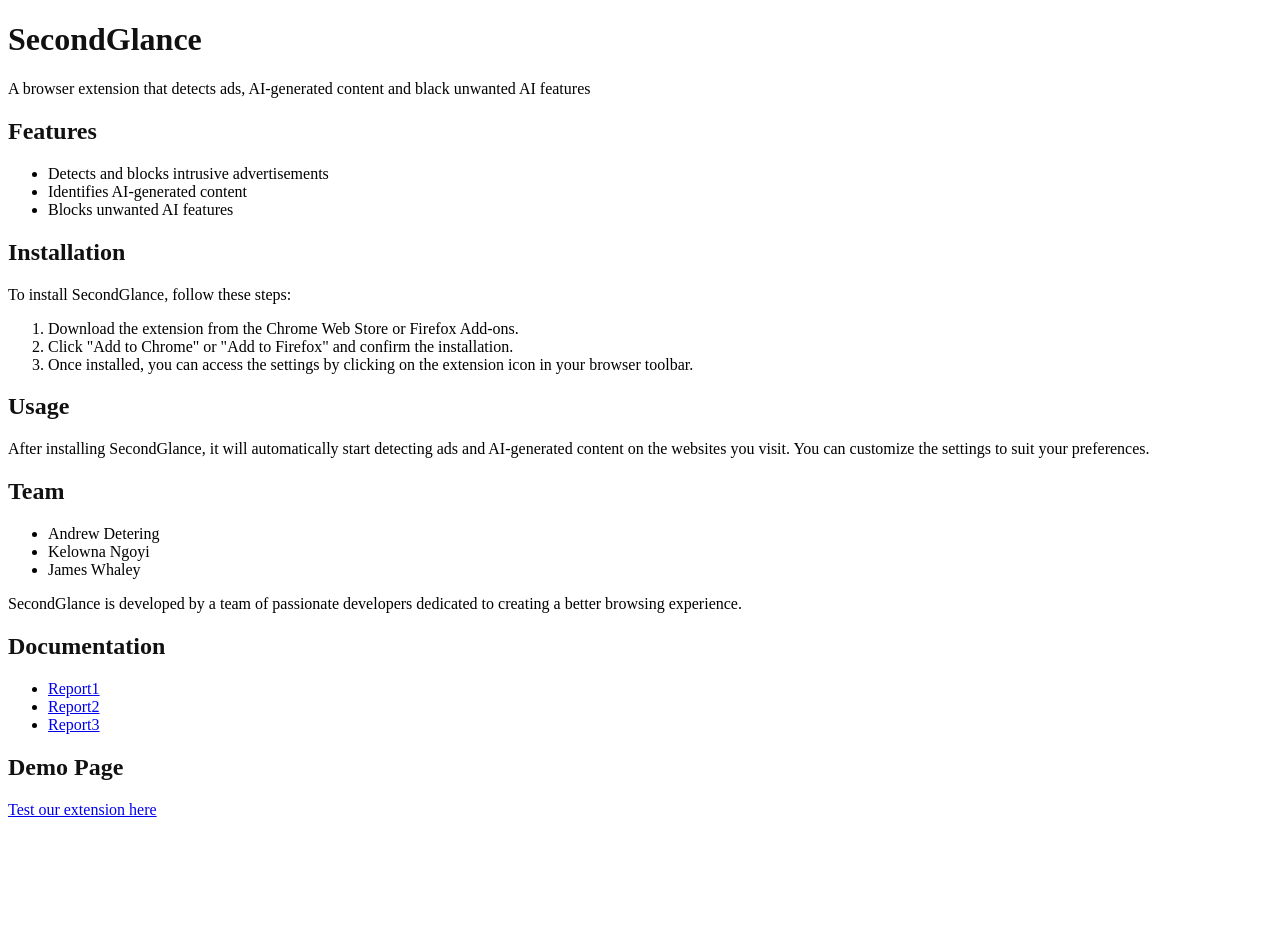
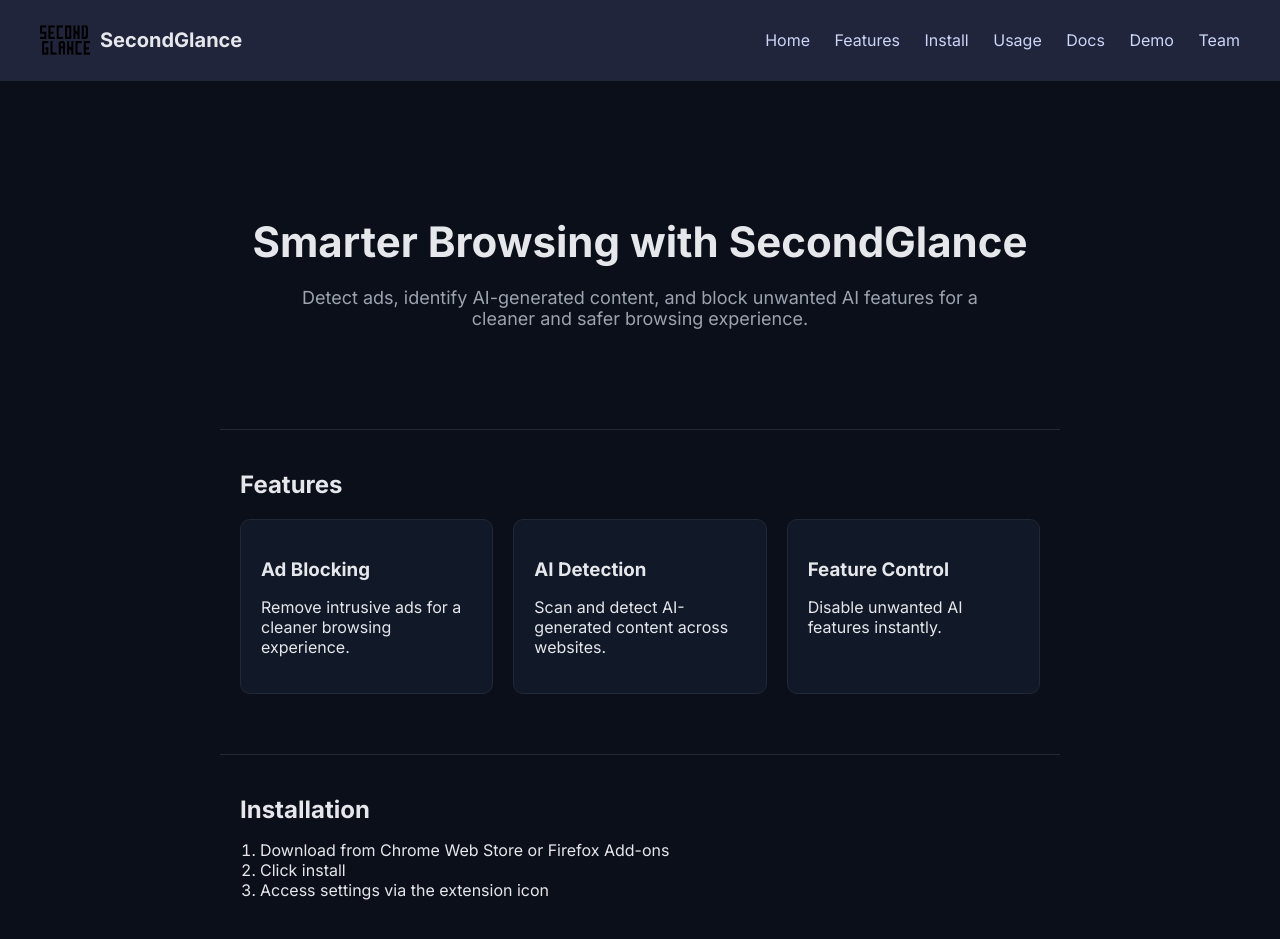
Before and after one commit to whaleyj-2401/SecondGlance, a browser extension: page website/website.html in a window 1280 px wide. Shown: the top 939 px of the page. Before the commit the page ends 827 px from the top, so only its background shows below. Drawn offline with Linux system fonts and the light colour scheme.

Commit message:
website and styles added

```diff
--- a/website/website.html
+++ b/website/website.html
@@ -1,52 +1,99 @@
 <!DOCTYPE html>
-<html lang="en">
+<html>
 <head>
-        <title>SecondGlance</title>
-        <link rel="stylesheet" href="website_styles.css">
+    <meta charset="UTF-8">
+    <meta name="viewport" content="width=device-width, initial-scale=1.0">
+    <title>SecondGlance</title>
+    <link rel="stylesheet" href="website_styles.css">
+
+    <link href="https://fonts.googleapis.com/css2?family=Inter:wght@300;400;600;700&display=swap" rel="stylesheet">
 </head>
+
 <body>
-    <h1>SecondGlance</h1>
-    <p>A browser extension that detects ads, AI-generated content and black unwanted AI features</p>
 
+<nav class="navbar">
+    <div class="logo-container">
+        <img src="../extension/icons/second_glance_logo_2.png" class="logo-img">
+        <span class="logo-text">SecondGlance</span>
+    </div>
+
+    <div class="nav-links">
+        <a href="#">Home</a>
+        <a href="#features">Features</a>
+        <a href="#installation">Install</a>
+        <a href="#usage">Usage</a>
+        <a href="#docs">Docs</a>
+        <a href="#demo">Demo</a>
+        <a href="#team">Team</a>
+    </div>
+</nav>
+
+<section class="hero">
+    <h1>Smarter Browsing with SecondGlance</h1>
+    <p>
+        Detect ads, identify AI-generated content, and block unwanted AI features
+        for a cleaner and safer browsing experience.
+    </p>
+</section>
+
+<section id="features" class="section">
     <h2>Features</h2>
-    <ul>
-        <li>Detects and blocks intrusive advertisements</li>
-        <li>Identifies AI-generated content</li>
-        <li>Blocks unwanted AI features</li>
-    </ul>
+    <div class="features-grid">
+        <div class="feature-card">
+            <h3>Ad Blocking</h3>
+            <p>Remove intrusive ads for a cleaner browsing experience.</p>
+        </div>
 
+        <div class="feature-card">
+            <h3>AI Detection</h3>
+            <p>Scan and detect AI-generated content across websites.</p>
+        </div>
+
+        <div class="feature-card">
+            <h3>Feature Control</h3>
+            <p>Disable unwanted AI features instantly.</p>
+        </div>
+    </div>
+</section>
+
+<section id="installation" class="section">
     <h2>Installation</h2>
-    <p>To install SecondGlance, follow these steps:</p>
     <ol>
-        <li>Download the extension from the Chrome Web Store or Firefox Add-ons.</li>
-        <li>Click "Add to Chrome" or "Add to Firefox" and confirm the installation.</li>
-        <li>Once installed, you can access the settings by clicking on the extension icon
-            in your browser toolbar.</li>
+        <li>Download from Chrome Web Store or Firefox Add-ons</li>
+        <li>Click install</li>
+        <li>Access settings via the extension icon</li>
     </ol>
+</section>
 
+<section id="usage" class="section">
     <h2>Usage</h2>
-    <p>After installing SecondGlance, it will automatically start detecting ads and
-        AI-generated content on the websites you visit. You can customize the settings
-        to suit your preferences.</p>
+    <p>
+        The extension runs automatically. Customize settings anytime
+        to control ads and AI detection.
+    </p>
+</section>
 
+<section id="team" class="section">
     <h2>Team</h2>
     <ul>
         <li>Andrew Detering</li>
         <li>Kelowna Ngoyi</li>
         <li>James Whaley</li>
     </ul>
-    <p>SecondGlance is developed by a team of passionate developers dedicated to creating
-        a better browsing experience.</p>
+</section>
 
+<section id="docs" class="section">
     <h2>Documentation</h2>
     <ul>
-        <li><a href="docs/report1.pdf">Report1</a></li>
-        <li><a href="docs/report2.pdf">Report2</a></li>
-        <li><a href="docs/report3.pdf">Report3</a></li>
+        <li><a href="docs/requirements.pdf">Requirements</a></li>
+        <li><a href="docs/uc.pdf">Use Cases</a></li>
     </ul>
+</section>
 
-    <h2>Demo Page</h2>
-    <a href="demo_page/demo_page.html">Test our extension here</a>
+<section id="demo" class="section">
+    <h2>Demo</h2>
+    <a class="button" href="../demo_page/demo_page.html">Try Demo Page</a>
+</section>
 
 </body>
 </html>
--- a/website/website_styles.css
+++ b/website/website_styles.css
@@ -1,11 +1,112 @@
-body{
-    background-color: white;
+html {
+    scroll-behavior: smooth;
 }
 
-h1{
-    color: #111;
+body {
+    font-family: 'Inter', sans-serif;
+    margin: 0;
+    background-color: #0b0f1a;
+    color: #e5e7eb;
 }
 
-h2{
-    color: #111;
+.navbar {
+    display: flex;
+    justify-content: space-between;
+    align-items: center;
+    padding: 15px 40px;
+    background-color: #20253c;
+    border-bottom: 1px solid #1f2937;
 }
+
+.logo-container {
+    display: flex;
+    align-items: center;
+    gap: 10px;
+}
+
+.logo-img {
+    width: 50px;
+    height: 50px;
+}
+
+.logo-text {
+    font-weight: 700;
+    font-size: 20px;
+}
+
+.nav-links a {
+    margin-left: 20px;
+    text-decoration: none;
+    color: #cbd5f5;
+    font-weight: 500;
+}
+
+.nav-links a:hover {
+    color: white;
+}
+
+.hero {
+    text-align: center;
+    padding: 100px 20px 60px;
+}
+
+.hero h1 {
+    font-size: 42px;
+    margin-bottom: 20px;
+}
+
+.hero p {
+    max-width: 700px;
+    margin: auto;
+    color: #9ca3af;
+    font-size: 18px;
+}
+
+.section {
+    max-width: 800px;
+    margin: 40px auto;
+    padding: 20px;
+    border-top: 1px solid #1f2937;
+}
+
+.section h2 {
+    margin-bottom: 10px;
+}
+
+.section ul,
+.section ol {
+    padding-left: 20px;
+}
+
+.features-grid {
+    display: grid;
+    grid-template-columns: repeat(auto-fit, minmax(220px, 1fr));
+    gap: 20px;
+    margin-top: 20px;
+}
+
+.feature-card {
+    background: #111827;
+    padding: 20px;
+    border-radius: 10px;
+    border: 1px solid #1f2937;
+    transition: 0.2s;
+}
+
+.feature-card h3 {
+    margin-bottom: 10px;
+}
+
+.button {
+    display: inline-block;
+    padding: 10px 20px;
+    background-color: #2563ec;
+    color: white;
+    text-decoration: none;
+    border-radius: 6px;
+    margin-top: 10px;
+}
+
+.button:hover {
+    background-color: #1d4ed9;
+}
```
Also changed, not shown: content_scripts_webpack/content_scripts_raw/adBlocker.js (+2 -21 lines).
